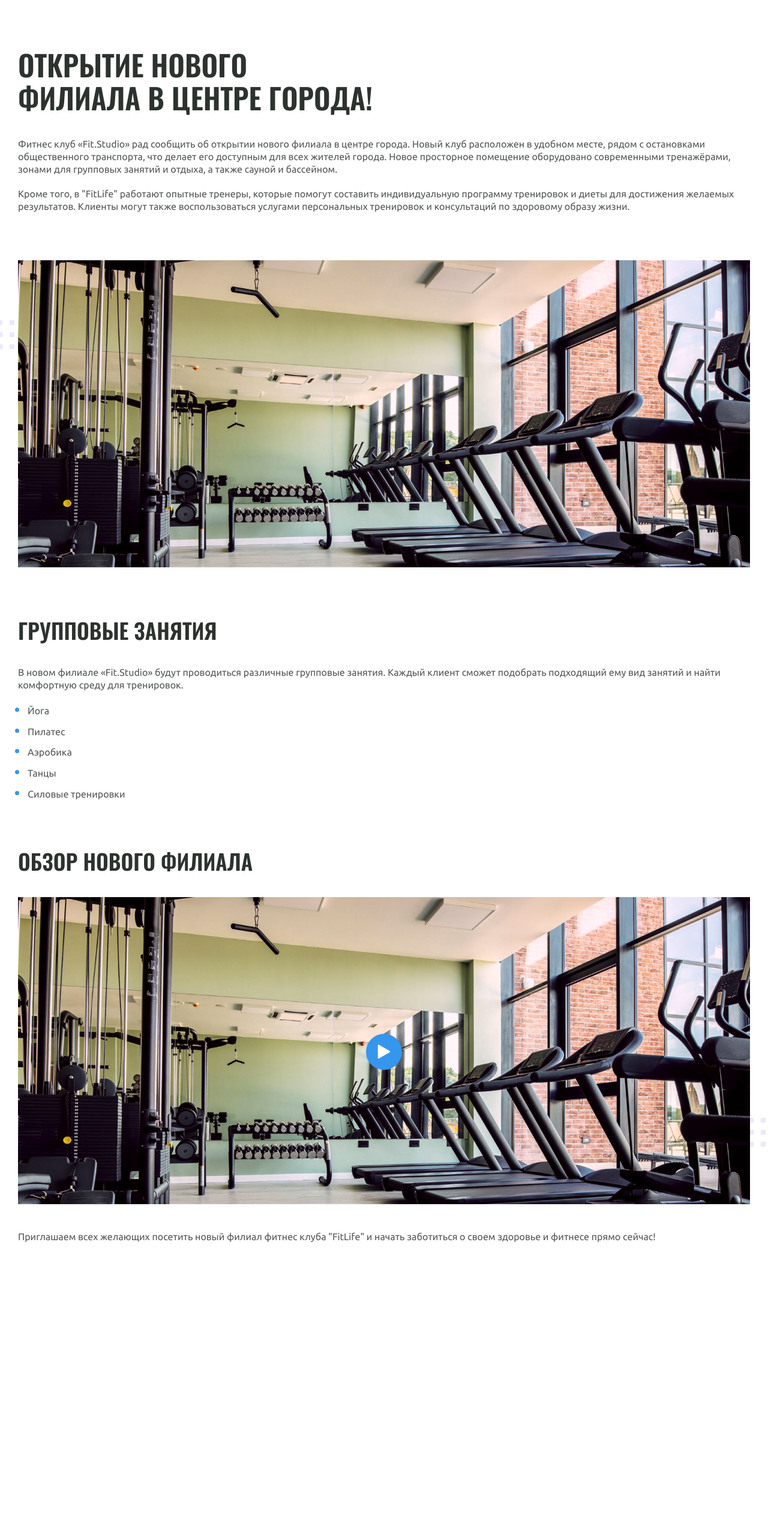
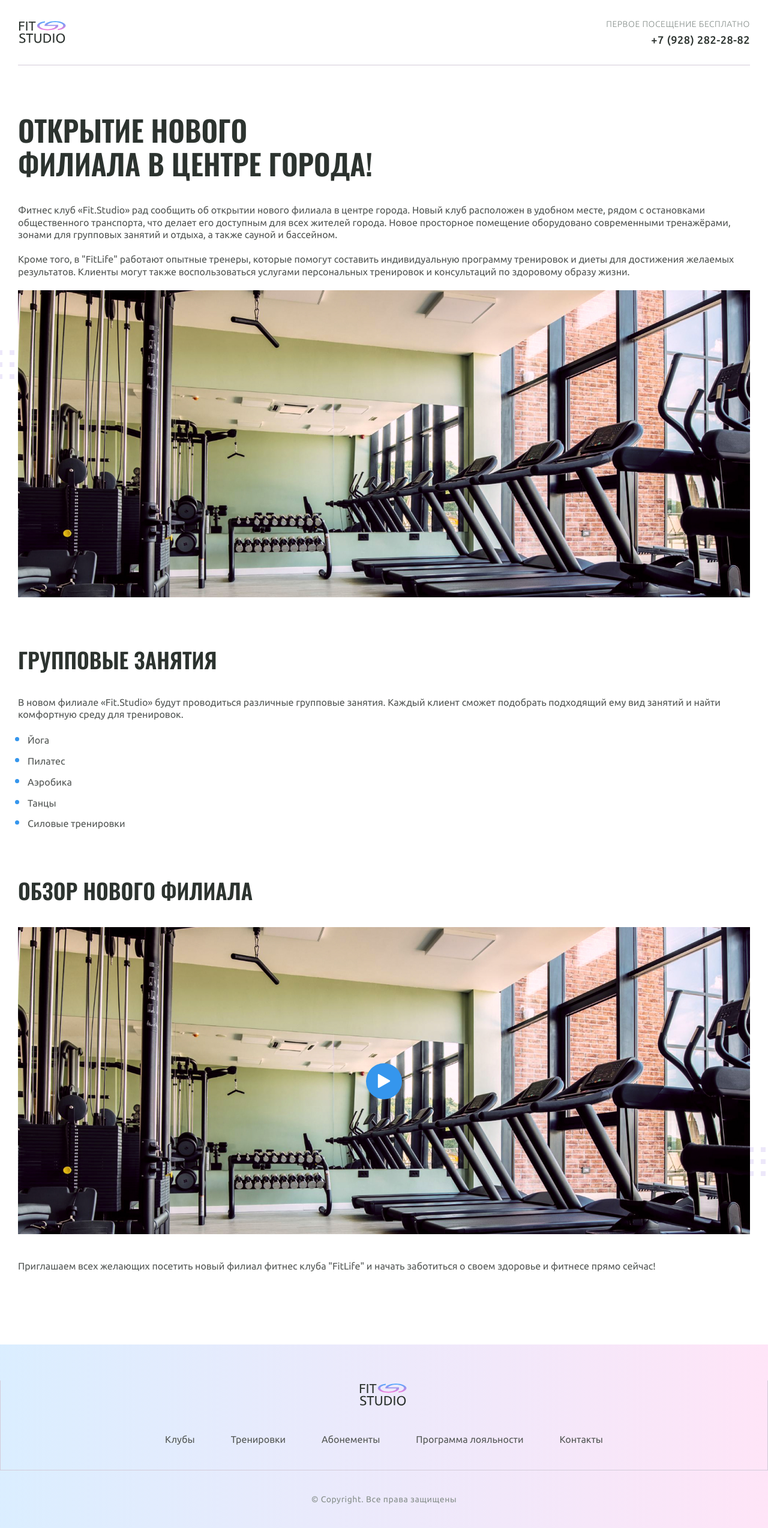
Before and after one commit to Enclaive-lab/homework., a PHP site: page /Fit__studio/arcticle.html in a window 1280 px wide; the page is wider, and only the part inside the window is pictured. Shown: that part at 60% size. Before the commit the page ends 2071 px from the top of that part, so only its background shows below. Run offline with PHP 8.4, Linux system fonts and the light colour scheme.

Commit message:
Add files via upload

```diff
--- a/Fit__studio/arcticle.html
+++ b/Fit__studio/arcticle.html
@@ -4,11 +4,32 @@
     <meta charset="UTF-8" />
     <meta name="viewport" content="width=device-width, initial-scale=1.0" />
     <title>Fit Studio- Открытие нового филиала!</title>
-    <link rel="stylesheet" href="css/normalize.css" />
+    <link rel="stylesheet" href="./css/normalize.css" />
     <link rel="stylesheet" href="./css/fonts.css" />
+    <link rel="stylesheet" href="./css/globals.css" />
+    <link rel="stylesheet" href="./css/header.css" />
     <link rel="stylesheet" href="./css/arcticle.css" />
+    <link rel="stylesheet" href="./css/footer.css" />
   </head>
   <body>
+    <header class="header">
+      <div class="container">
+        <div class="header-inner">
+          <a href="/">
+            <img
+              src="./images/logo.svg"
+              alt="Логотип fit studio"
+              width="84"
+              height="45"
+            />
+          </a>
+          <div class="phone">
+            <p>Первое посещение бесплатно</p>
+            <a href="tel:+79282822882">+7 (928) 282-28-82</a>
+          </div>
+        </div>
+      </div>
+    </header>
     <article class="article">
       <div class="container">
         <h1 class="article__title article__title__large">
@@ -28,8 +49,7 @@
           желаемых результатов. Клиенты могут также воспользоваться услугами
           персональных тренировок и консультаций по здоровому образу жизни.
         </p>
-        <div class="article-decor-wrapper article-mb   article-decor-wrapper-1">
-
+        <div class="article-decor-wrapper article-mb article-decor-wrapper-1">
           <img
             src="./images/gym-img.jpg"
             class="article__img"
@@ -55,7 +75,6 @@
           Обзор нового филиала
         </h2>
         <div class="article-decor-wrapper article-mb article-decor-wrapper-2">
-
           <button class="article-play-button">
             <img
               src="./images/Polygon 1.svg"
@@ -78,5 +97,31 @@
         </p>
       </div>
     </article>
+    <footer class="footer">
+      <div class="footer-top">
+        <div class="container">
+          <a class="footer__logo" href="/">
+            <img
+              src="./images/logo.svg"
+              alt="Логотип fit studio"
+              width="84"
+              height="45"
+            />
+          </a>
+          <nav class="menu">
+            <ul>
+              <li><a href="#">Клубы</a></li>
+              <li><a href="#">Тренировки</a></li>
+              <li><a href="#">Абонементы</a></li>
+              <li><a href="#">Программа лояльности</a></li>
+              <li><a href="#">Контакты</a></li>
+            </ul>
+          </nav>
+        </div>
+      </div>
+      <div class="container">
+        <p class="copyright">&copy; Copyright. Все права защищены</p>
+      </div>
+    </footer>
   </body>
 </html>
--- a/Fit__studio/css/arcticle.css
+++ b/Fit__studio/css/arcticle.css
@@ -1,5 +1,5 @@
 html {
-  font-family: Ubuntu;
+  font-family: "Ubuntu", sans-serif;
 }
 
 * {
@@ -48,6 +48,11 @@ p {
   color: #535755;
   font-family: Ubuntu, sans-serif;
 }
+
+.article__text:not(:last-child) {
+  margin-bottom: 20px;
+}
+
 .article__mb {
   margin-bottom: 80px;
 }
--- /dev/null
+++ b/Fit__studio/css/footer.css
@@ -0,0 +1,52 @@
+.footer {
+  padding: 60px 0 40px;
+  background: linear-gradient(
+    90deg,
+    rgba(73, 169, 255, 0.2) 0%,
+    rgba(252, 124, 217, 0.2) 100%
+  );
+  margin-top: auto;
+  text-align: center;
+}
+.footer-top {
+  border: 1px solid #d3cbd9;
+  border-top: none;
+  padding-bottom: 40px;
+  margin-bottom: 40px;
+}
+
+.footer__logo {
+  display: inline-block;
+  margin-bottom: 40px;
+}
+
+.menu ul {
+  display: flex;
+  list-style: none;
+  margin: 0;
+  padding: 0;
+  justify-content: center;
+  align-items: center;
+  gap: 60px;
+}
+
+.menu a {
+  font-weight: 400;
+  font-size: 16px;
+  line-height: 130%;
+  color: #535755;
+  text-decoration: none;
+}
+
+.menu a:hover {
+  color: aqua;
+  transition: color 0.4s;
+}
+
+.copyright {
+  font-weight: 400;
+  font-size: 14px;
+  letter-spacing: 0.04em;
+  color: #858e8a;
+
+}
--- /dev/null
+++ b/Fit__studio/css/globals.css
@@ -0,0 +1,29 @@
+html {
+  font-family: "Ubuntu", sans-serif;
+  font-weight: 400;
+}
+body{
+  display: flex;
+  flex-direction: column;
+  min-height: 100vh;
+}
+
+*,
+*::after,
+*::before {
+  box-sizing: border-box;
+}
+
+h1,
+h2,
+h3,
+h4,
+h5,
+p {
+  margin: 0;
+}
+.container {
+  max-width: 1250px;
+  margin: 0 auto;
+  padding: 0 15px;
+}
--- /dev/null
+++ b/Fit__studio/css/header.css
@@ -0,0 +1,31 @@
+.header-inner {
+  display: flex;
+  justify-content: space-between;
+  align-items: center;
+  padding-top: 30px;
+  padding-bottom: 30px;
+  gap: 10px;
+  border-bottom: 1px solid #d3cbd9;
+}
+.phone {
+  font-weight: 300;
+  font-size: 14px;
+  letter-spacing: 0.04em;
+  text-transform: uppercase;
+  text-align: right;
+  color: #858e8a;
+}
+.phone a {
+  font-weight: 500;
+  font-size: 18px;
+  color: #2c332f;
+  transition: color 0.2s;
+  text-decoration: none;
+}
+.phone a:hover{
+  color: aqua;
+}
+
+.phone p {
+  margin-bottom: 8px;
+}
```
Also changed, not shown: Fit__studio/index.html (added, +66 -0 lines), Fit__studio/css/index.css (added), Fit__studio/images/favicon-icon.svg (added), Fit__studio/images/logo.svg (added).
